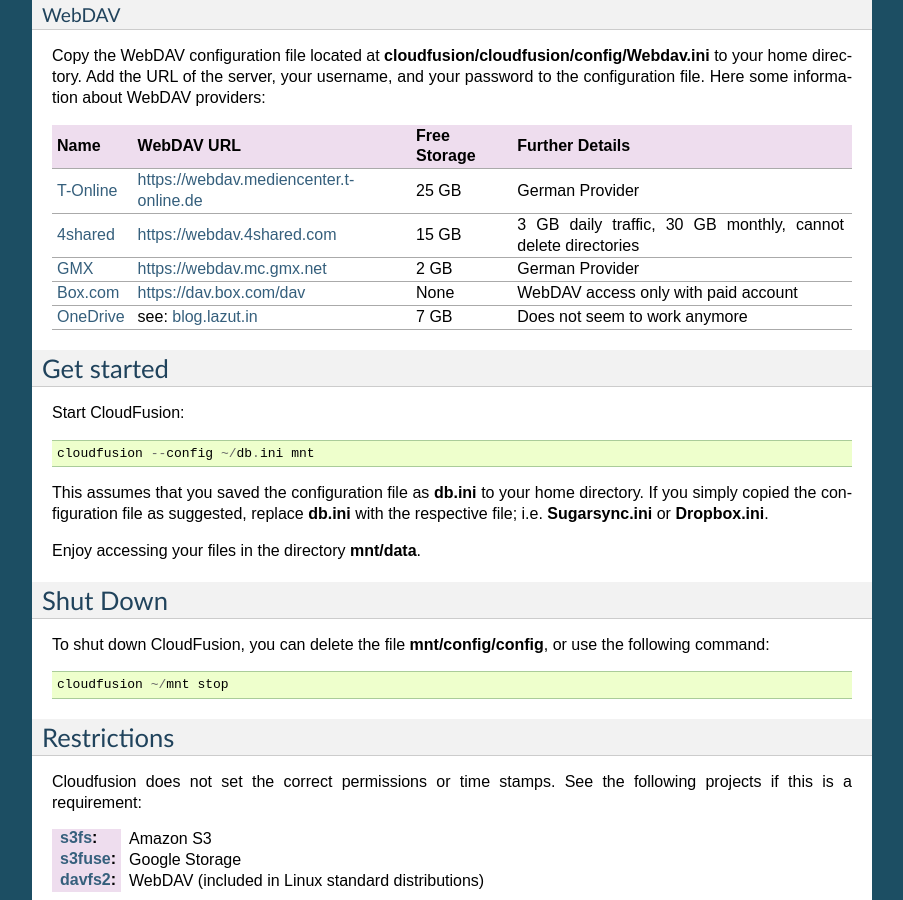
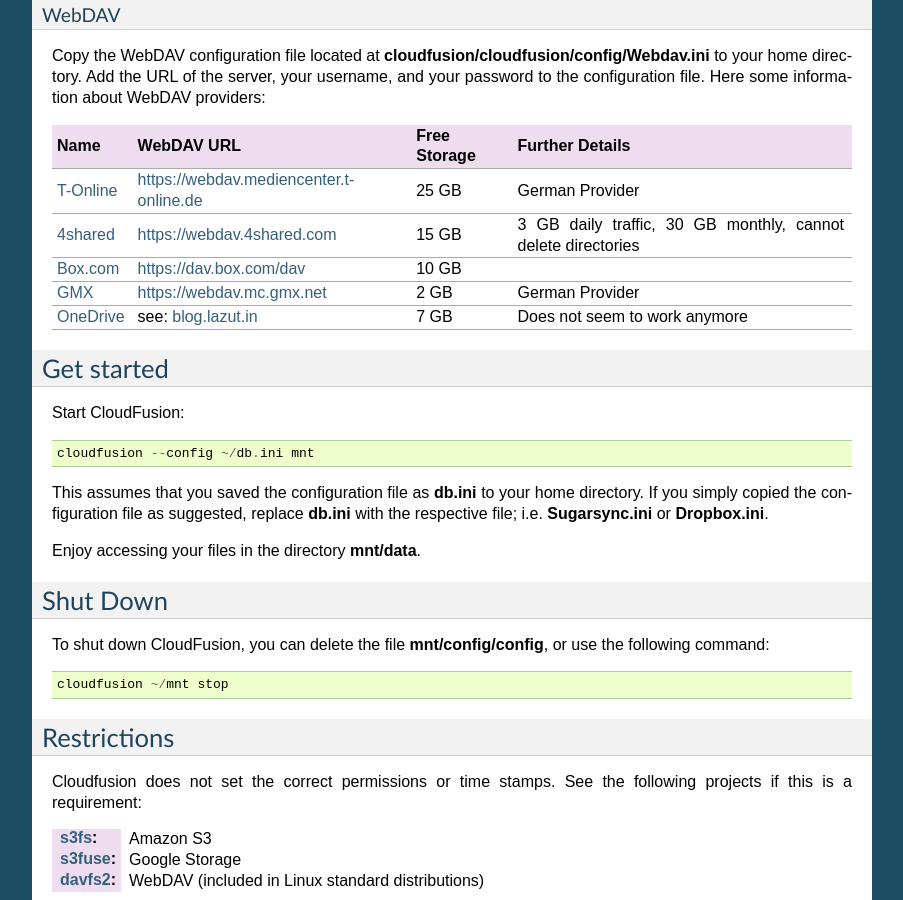
Before and after one commit to joe42/CloudFusion, a Sphinx documentation site: the page built from cloudfusion/doc/user.txt, in a window 1280 px wide and 900 px high, scrolled down 778 px. Shown: the whole window, without its empty margins (198-1101 px from the left). Built offline with Sphinx 7.4.7, drawn with Linux system fonts in a browser that asks for light colours; pages that are not in the unit, such as notebooks, are missing from menus.

Commit message:
Update README file, and user documentation, to include box.com, which had authentication issues the first time it was used, but now seems to work

```diff
--- a/README.rst
+++ b/README.rst
@@ -69,8 +69,8 @@
 ==============  ============================================ ============  ======================================================
 T-Online_       https://webdav.mediencenter.t-online.de      25 GB         German Provider
 4shared_        https://webdav.4shared.com                   15 GB         3 GB daily traffic, 30 GB monthly, cannot delete directories
+Box.com_        https://dav.box.com/dav                      10 GB
 GMX_            https://webdav.mc.gmx.net                    2  GB         German Provider
-Box.com_        https://dav.box.com/dav                      None          WebDAV access only with paid account
 OneDrive_       see: blog.lazut.in_                          7  GB         Does not seem to work anymore
 ==============  ============================================ ============  ======================================================
 
--- a/cloudfusion/doc/user.txt
+++ b/cloudfusion/doc/user.txt
@@ -42,8 +42,8 @@
 ==============  ============================================ ============  ======================================================
 T-Online_       https://webdav.mediencenter.t-online.de      25 GB         German Provider
 4shared_        https://webdav.4shared.com                   15 GB         3 GB daily traffic, 30 GB monthly, cannot delete directories
+Box.com_        https://dav.box.com/dav                      10 GB
 GMX_            https://webdav.mc.gmx.net                    2  GB         German Provider
-Box.com_        https://dav.box.com/dav                      None          WebDAV access only with paid account
 OneDrive_       see: blog.lazut.in_                          7  GB         Does not seem to work anymore
 ==============  ============================================ ============  ======================================================
 
```
